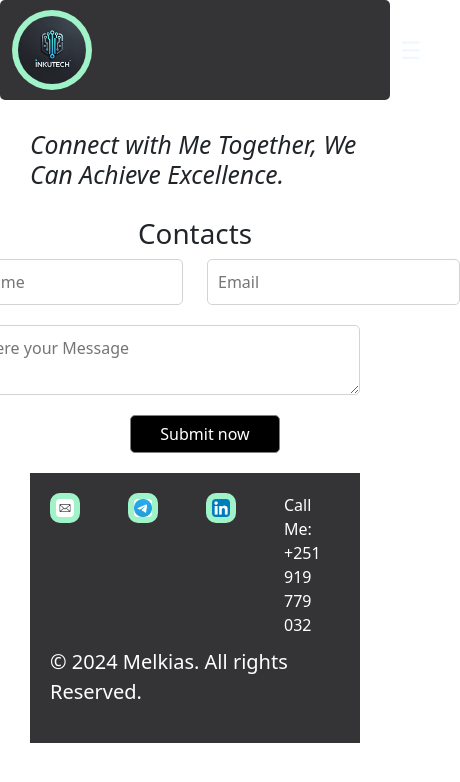
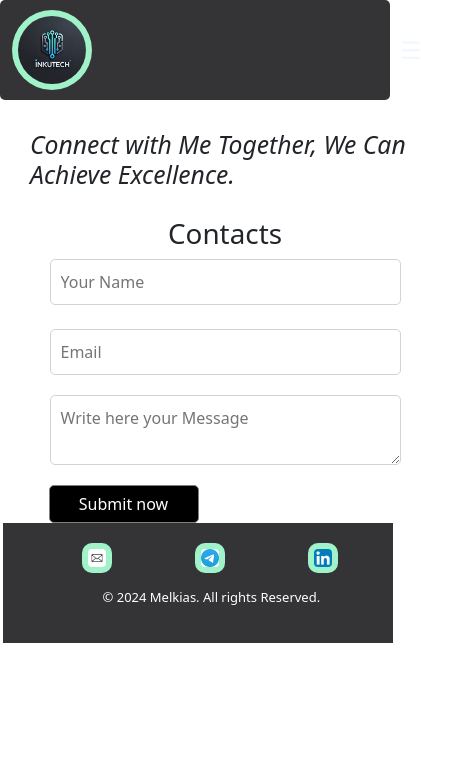
Before and after one commit to Melkias543/myPortfolio, a React (Vite) app: page /contacts in a window 390 px wide. Shown: the top 782 px of the page, 460 px wide, since content can reach past the window. Built offline with nearby package versions, Linux system fonts and the light colour scheme.

Commit message:
make more responsive

```diff
--- a/index.html
+++ b/index.html
@@ -2,8 +2,17 @@
 <html lang="en">
   <head>
     <meta charset="UTF-8" />
+
     <link rel="icon" type="image/svg+xml" href="/M.png" />
-    <meta name="viewport" content="width=device-width, initial-scale=1.0" />
+
+<meta name="viewport" content="width=device-width, initial-scale=1.0, minimum-scale=1.0, user-scalable=yes">
+<meta name="description" content="Passionate and skilled full-stack web developer with expertise in Node.js and React. Building modern, scalable web applications with clean code and strong UI/UX focus.">
+<meta name="keywords" content="Melkias, Melkias portfolio, fullstack developer, React developer, Node.js developer, web developer, freelancer of full-stack web developer" />
+<meta name="author" content="Melkias Teshoma" />
+<meta name="robots" content="index, follow" />
+
+
+
     <title>Melkias Portfolio</title>
   </head>
   <body>
--- a/src/components/About/about.css
+++ b/src/components/About/about.css
@@ -44,3 +44,15 @@
   margin-right: 20px;
   border-radius: 5%;
 }
+
+@media (max-Width:555px){
+.descripion{
+    scroll-margin-left: none;
+    scroll-margin-right: none;
+    width: 100%;
+}
+.image img{
+  width: 80%;
+}
+
+}
--- a/src/components/Footer/Footer.jsx
+++ b/src/components/Footer/Footer.jsx
@@ -31,7 +31,7 @@ function Footer() {
               >
                 <img src={linkdin} alt="linkidin icon" />
               </a>
-              <span to="tel">Call Me: +251 919 779 032</span>
+              <span id='tel' to="tel">Call Me: +251 919 779 032</span>
             </div>
             <p> &#169; 2024 Melkias. All rights Reserved.</p>
           </div>
--- a/src/components/Footer/contacts/Contacts.jsx
+++ b/src/components/Footer/contacts/Contacts.jsx
@@ -21,14 +21,14 @@ function Contacts() {
   };
 
   return (
-    <div>
+    <div className="myForm">
       <form
         className="form"
         action="https://formspree.io/f/mpwpplqj"
         onSubmit={handleSubmit}
         method="post"
       >
-        <div className="d-flex inputs gap-4">
+        <div className="d-flex  inputs gap-4">
           <input
             onChange={handleChange}
             type="text"
--- a/src/components/Footer/contacts/contact.css
+++ b/src/components/Footer/contacts/contact.css
@@ -33,3 +33,20 @@ border-radius: 5px;
 margin-left: 200px;
 
 }
+
+@media (max-Width:555px){
+.inputs{
+display: flex;
+flex-direction: column;
+}
+.myForm textarea{
+  width: 100%;
+}
+.myForm {
+  width: 90%;
+}
+
+.form button {
+  margin-left: -1px;
+}
+}
--- a/src/components/Footer/footer.css
+++ b/src/components/Footer/footer.css
@@ -1,30 +1,29 @@
-.footer{
+.footer {
   display: flex;
   flex-direction: column;
   align-items: center;
   justify-content: center;
   margin-top: 30px;
   padding-bottom: 20px;
-
 }
-.contact_wrapper{
+.contact_wrapper {
   width: 100%;
 }
 
-.contacts{
+.contacts {
   background-color: rgb(52, 51, 53) !important;
   display: flex;
-  justify-content:space-between;
+  justify-content: space-between;
   gap: 340px;
   width: 100%;
   padding: 20px;
   margin-top: 40px;
   color: white;
 }
-.connections img{
+.connections img {
   width: 30px;
 }
-.contacts p{
+.contacts p {
   font-size: 20px;
 }
 .contact_wrapper {
@@ -43,10 +42,13 @@
     flex-direction: column;
     gap: 10px;
     justify-content: center;
-    margin: 20px;
+    justify-content: center;
+    margin: 0% !important;
+   margin-left: -55px !important;
   }
-  .footer{
+  .footer {
     margin: 30px;
+    width: 100%;
   }
   .contact_wrapper {
     display: flex;
@@ -54,4 +56,24 @@
     justify-content: center;
     align-items: center;
   }
+  .connections #tel {
+    display: none;
   }
+  .contacts p {
+    font-size: small;
+  }
+  .contacts .connections {
+    justify-content: space-evenly;
+
+
+  }
+   .contacts .connections a{
+  width: 5px;
+  }
+.contacts p {
+  align-items: center;
+ justify-content: center;
+ margin-top: 5px;
+ margin-left: 80px;
+  }
+}
--- a/src/components/Home/home.css
+++ b/src/components/Home/home.css
@@ -83,3 +83,22 @@ h1, h2 {
  font-size: 40px;
  }
 }
+
+@media (max-Width:555px) {
+  body{
+    scroll-margin-left: none;
+    scroll-margin-right: none;
+  }
+  .image_container .name{
+    display: flex;
+    flex-direction: column;
+    width: 100%;
+
+  }
+ .image_container .name h1{
+ font-size: 30px;
+ }
+ .image_container .name h2{
+ font-size: 20px;
+ }
+}
--- a/src/components/Project/Projects.jsx
+++ b/src/components/Project/Projects.jsx
@@ -8,7 +8,7 @@ function Projects() {
     <div className="text-center project" id="project">
       <h1>Recent Works</h1>
 
-      <div className="d-flex gap-4 align-items-center  justify-content-cente m-5 project_containar ">
+      <div className="d-flex gap-4 align-items-center images justify-content-cente m-5 project_containar ">
         <Link to="https://github.com/Melkias543/Clone_Netflix">
           <img src={netflix} alt="" target="blank" />
         </Link>
--- a/src/components/Project/project.css
+++ b/src/components/Project/project.css
@@ -43,3 +43,7 @@ cursor:pointer;
   transform: scale(1.1);
   text-shadow: 0px 0px 10px rgba(0, 0, 0, 0.5);
 }
+
+.images a img{
+  width: 200px;
+}
--- a/src/components/Services/service.css
+++ b/src/components/Services/service.css
@@ -48,3 +48,15 @@
     flex-direction: column;
   }
 }
+
+@media (max-width: 555px) {
+  .upper,
+  .bottom {
+    grid-template-columns: 1fr;
+    display: flex;
+    flex-direction: column;
+  }
+  .service{
+    max-width: fit-content;
+  }
+}
--- a/src/index.css
+++ b/src/index.css
@@ -1,8 +1,12 @@
 *{
   padding: 0;
   margin: 0;
-
+ overflow-x: hidden;
+  max-width: 100vw;
   box-sizing: border-box;
 
+ scroll-margin-left: none;
+ scroll-margin-right: none;
+ zoom: 0%;
 
 }
```
Lines whose indentation alone changed are shown as unchanged.
